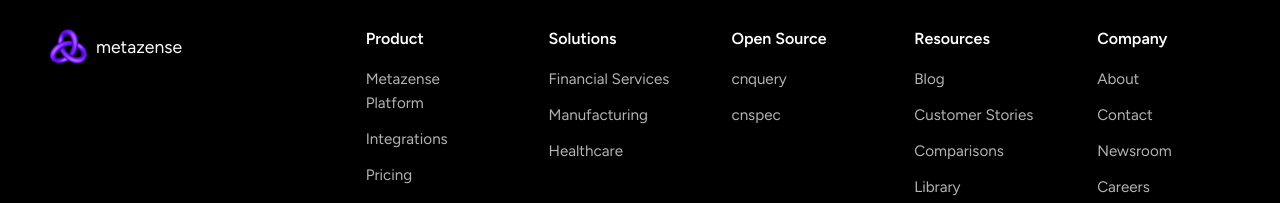
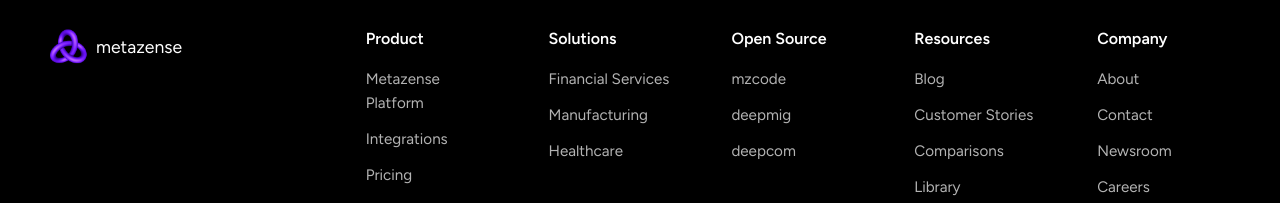
Before and after one commit to metazense/mzapp, a Next.js app: page / in a window 1280 px wide. Shown: the part 6771-6974 px from the top of the page. Built offline with nearby package versions, Linux system fonts and the light colour scheme.

Commit message:
Update Open Source section with mzcode, deepmig, deepcom

```diff
--- a/src/components/Footer.tsx
+++ b/src/components/Footer.tsx
@@ -41,8 +41,9 @@
           <div className={styles.footerColumn}>
             <h4>Open Source</h4>
             <ul className={styles.footerLinks}>
-              <li><a href="#">cnquery</a></li>
-              <li><a href="#">cnspec</a></li>
+              <li><a href="https://github.com/metazense/mzcode" target="_blank" rel="noopener noreferrer">mzcode</a></li>
+              <li><a href="https://github.com/metazense/deepmig" target="_blank" rel="noopener noreferrer">deepmig</a></li>
+              <li><a href="https://github.com/metazense/deepcom" target="_blank" rel="noopener noreferrer">deepcom</a></li>
             </ul>
           </div>
 
```
